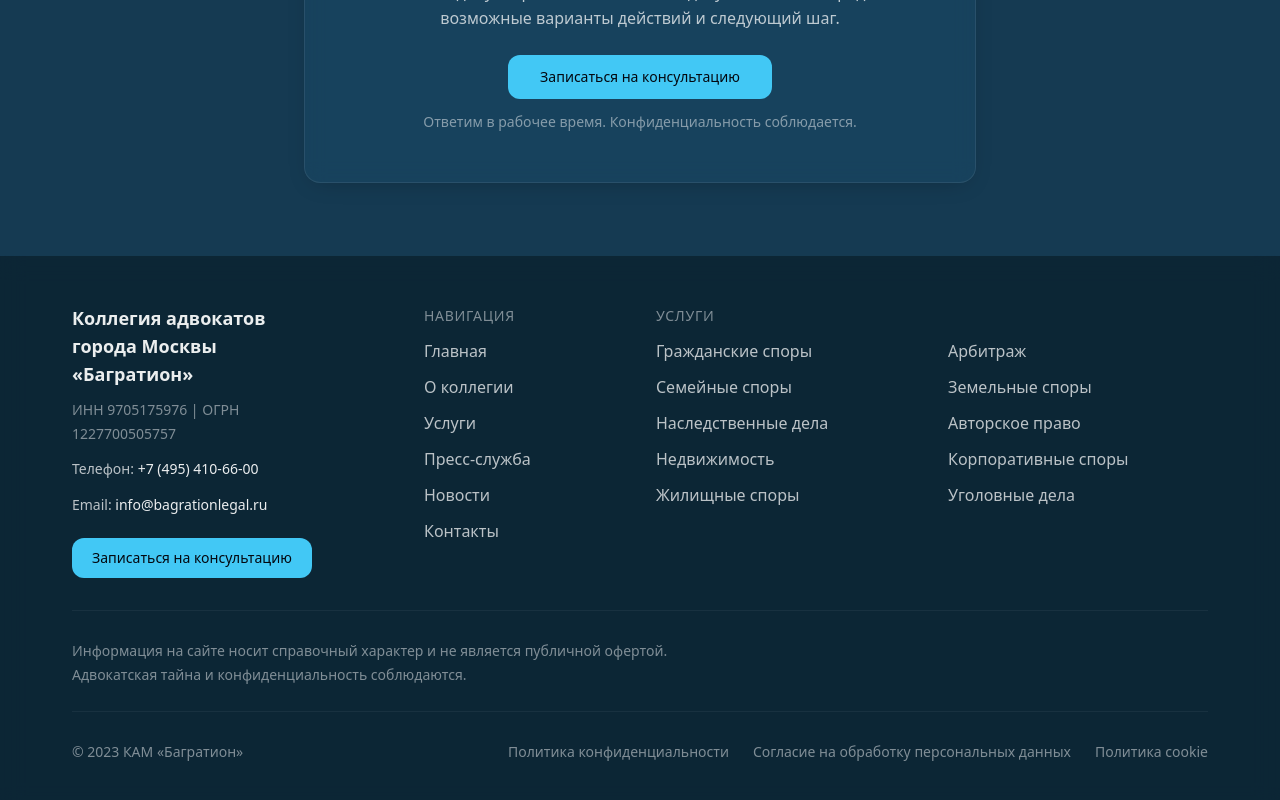
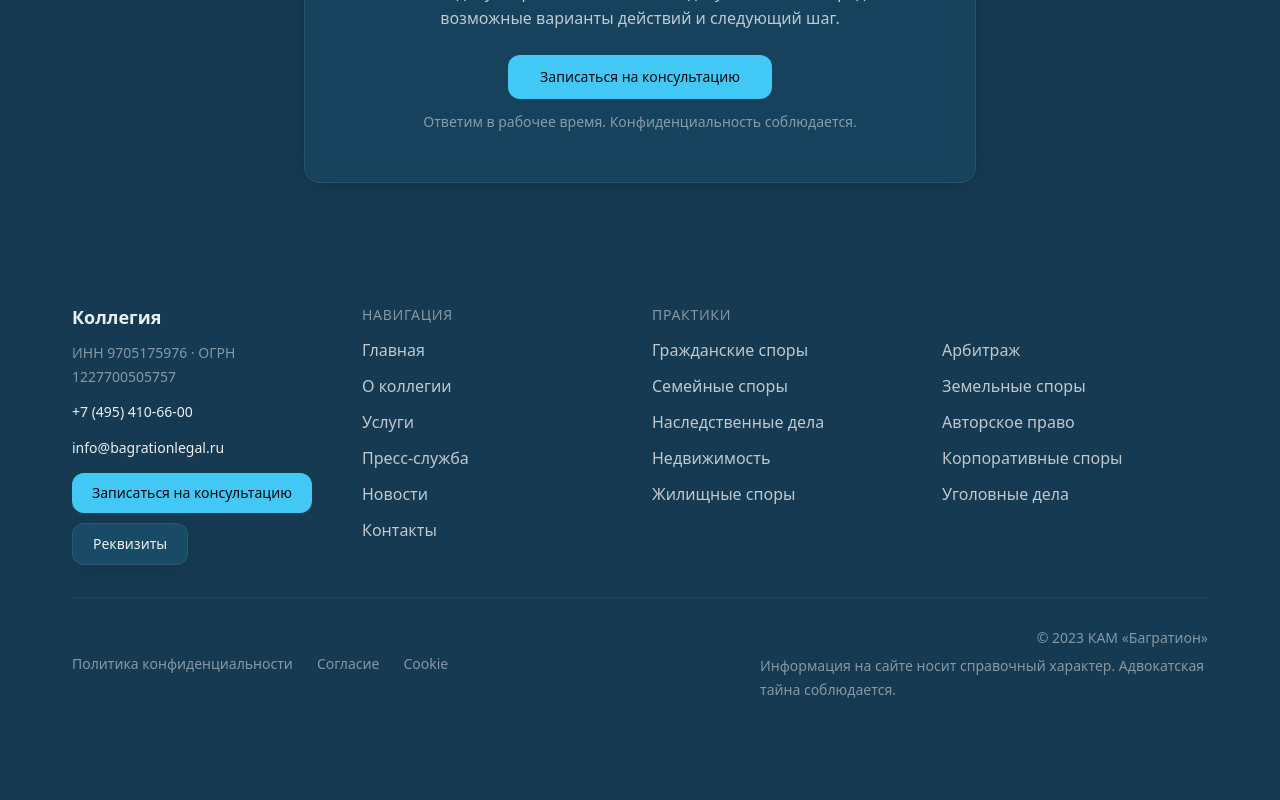
Before and after one commit to mvnikolaec/bagration-site, a Next.js app in the folder web/: page / in a window 1280 px wide. Shown: the part 4757-5557 px from the top of the page. After the commit the page ends 5507 px from the top, so only its background shows below. Built offline with nearby package versions, Linux system fonts and the light colour scheme.

Commit message:
футер

```diff
--- a/web/app/components/Footer.tsx
+++ b/web/app/components/Footer.tsx
@@ -1,11 +1,12 @@
 "use client";
 
 import Link from "next/link";
+import { useState, useRef, useEffect } from "react";
 import Button from "./Button";
 import Container from "./Container";
 import { SERVICES_ITEMS } from "../lib/nav";
 
-const FOOTER_NAV = [
+const NAV_LINKS = [
   { href: "/", label: "Главная" },
   { href: "/about", label: "О коллегии" },
   { href: "/services", label: "Услуги" },
@@ -14,81 +15,149 @@ const FOOTER_NAV = [
   { href: "/contacts", label: "Контакты" },
 ] as const;
 
+const PRACTICES = SERVICES_ITEMS;
+
+const ORG = {
+  name: "Коллегия адвокатов города Москвы «Багратион»",
+  inn: "9705175976",
+  ogrn: "1227700505757",
+  phone: "+7 (495) 410-66-00",
+  email: "info@bagrationlegal.ru",
+} as const;
+
 const BOTTOM_LINKS = [
   { href: "/privacy", label: "Политика конфиденциальности" },
-  { href: "/consent", label: "Согласие на обработку персональных данных" },
-  { href: "/#pop:cookie", label: "Политика cookie" },
+  { href: "/consent", label: "Согласие" },
+  { href: "/#pop:cookie", label: "Cookie" },
 ] as const;
 
-const DISCLAIMER_1 =
-  "Информация на сайте носит справочный характер и не является публичной офертой.";
-const DISCLAIMER_2 =
-  "Адвокатская тайна и конфиденциальность соблюдаются.";
+const DISCLAIMER = "Информация на сайте носит справочный характер. Адвокатская тайна соблюдается.";
+
+function RequisitesPopover({
+  open,
+  onClose,
+  anchorRef,
+}: {
+  open: boolean;
+  onClose: () => void;
+  anchorRef: React.RefObject<HTMLButtonElement | null>;
+}) {
+  const popRef = useRef<HTMLDivElement>(null);
+
+  useEffect(() => {
+    if (!open) return;
+    const handle = (e: MouseEvent) => {
+      const anchor = anchorRef.current;
+      const pop = popRef.current;
+      if (pop?.contains(e.target as Node) || anchor?.contains(e.target as Node)) return;
+      onClose();
+    };
+    document.addEventListener("mousedown", handle);
+    return () => document.removeEventListener("mousedown", handle);
+  }, [open, onClose, anchorRef]);
+
+  if (!open) return null;
+
+  return (
+    <div
+      ref={popRef}
+      className="absolute bottom-full left-0 mb-2 z-50 w-[min(320px,calc(100vw-2rem))] rounded-[var(--card-radius)] border border-[var(--card-border)] bg-[var(--card-bg)] p-4 shadow-lg"
+      role="dialog"
+      aria-label="Реквизиты"
+    >
+      <button
+        type="button"
+        onClick={onClose}
+        className="absolute top-2 right-2 p-1 rounded text-[var(--text-muted)] hover:text-[var(--text-primary)] hover:bg-[var(--card-hover-bg)]"
+        aria-label="Закрыть"
+      >
+        <svg className="w-4 h-4" fill="none" stroke="currentColor" viewBox="0 0 24 24">
+          <path strokeLinecap="round" strokeLinejoin="round" strokeWidth={2} d="M6 18L18 6M6 6l12 12" />
+        </svg>
+      </button>
+      <p className="text-sm font-semibold text-[var(--text-primary)] pr-6">{ORG.name}</p>
+      <p className="mt-1 text-xs text-[var(--text-secondary)]">
+        ИНН {ORG.inn} · ОГРН {ORG.ogrn}
+      </p>
+      <p className="mt-1 text-xs text-[var(--text-secondary)]">
+        Телефон:{" "}
+        <a href={`tel:${ORG.phone.replace(/\s/g, "")}`} className="text-[var(--text-primary)] underline">
+          {ORG.phone}
+        </a>
+      </p>
+      <p className="mt-1 text-xs text-[var(--text-secondary)]">
+        Email:{" "}
+        <a href={`mailto:${ORG.email}`} className="text-[var(--text-primary)] underline">
+          {ORG.email}
+        </a>
+      </p>
+    </div>
+  );
+}
 
 export default function Footer() {
+  const [requisitesOpen, setRequisitesOpen] = useState(false);
+  const requisitesBtnRef = useRef<HTMLButtonElement>(null);
+
   return (
-    <footer
-      className="relative border-t border-transparent bg-transparent"
-      style={{
-        backdropFilter: "blur(12px)",
-        WebkitBackdropFilter: "blur(12px)",
-      }}
-      role="contentinfo"
-    >
-      {/* Фон футера: статичный, как у хедера */}
-      <div
-        className="pointer-events-none absolute inset-0 border-t"
-        style={{
-          background: "var(--header-footer-overlay)",
-          borderColor: "transparent",
-        }}
-        aria-hidden="true"
-      />
-      <Container className="relative z-10 py-10 sm:py-11 lg:py-12">
-        {/* Верхний уровень: mobile/portrait — стопка; desktop/landscape (md+) — 4 равные колонки */}
-        <div className="grid grid-cols-1 gap-8 md:grid-cols-4 md:gap-x-8 md:gap-y-8 md:justify-items-stretch">
-          {/* Колонка 1 — Бренд «Багратион», реквизиты, контакты, CTA (интервал 10px) */}
-          <div className="min-w-0 space-y-2.5">
-            <p className="text-base font-semibold leading-[26px] text-[var(--text-primary)] sm:text-lg sm:leading-[28px]">
-              Коллегия адвокатов города Москвы «Багратион»
+    <footer className="relative" role="contentinfo">
+      <Container className="py-10 sm:py-11 lg:py-12">
+        <div className="grid grid-cols-1 gap-6 md:grid-cols-2 lg:grid-cols-4 lg:gap-6">
+          {/* Колонка 1: Коллегия + реквизиты + CTA */}
+          <div className="min-w-0 flex flex-col gap-2.5">
+            <h2 className="text-base font-semibold leading-[26px] text-[var(--text-primary)] sm:text-lg sm:leading-[28px]">
+              Коллегия
+            </h2>
+            <p className="text-xs leading-[22px] text-[var(--text-muted)] sm:text-sm sm:leading-[24px]">
+              ИНН {ORG.inn} · ОГРН {ORG.ogrn}
             </p>
-            <p className="text-xs leading-[22px] text-[var(--text-muted)] sm:text-sm sm:leading-[24px]">
-              ИНН 9705175976 | ОГРН 1227700505757
-            </p>
-            <ul className="space-y-2.5 text-sm leading-[24px] text-[var(--text-secondary)] sm:leading-[26px]">
+            <ul className="list-none p-0 m-0 flex flex-col gap-2.5 text-sm leading-[24px] text-[var(--text-secondary)] sm:leading-[26px]">
               <li>
-                Телефон:{" "}
                 <a
-                  href="tel:+74954106600"
+                  href={`tel:${ORG.phone.replace(/\s/g, "")}`}
                   className="link-proxity text-[var(--text-primary)] rounded-[4px] focus-visible:outline-none"
                 >
-                  +7 (495) 410-66-00
+                  {ORG.phone}
                 </a>
               </li>
               <li>
-                Email:{" "}
                 <a
-                  href="mailto:info@bagrationlegal.ru"
+                  href={`mailto:${ORG.email}`}
                   className="link-proxity text-[var(--text-primary)] rounded-[4px] focus-visible:outline-none"
                 >
-                  info@bagrationlegal.ru
+                  {ORG.email}
                 </a>
               </li>
             </ul>
-            <div className="pt-2.5">
-              <Button href="/contacts" variant="primary" className="w-full sm:w-auto">
+            <div className="pt-0.5">
+              <Button href="/contacts" variant="primary" className="w-fit">
                 Записаться на консультацию
               </Button>
             </div>
+            <div className="relative">
+              <button
+                ref={requisitesBtnRef}
+                type="button"
+                onClick={() => setRequisitesOpen((v) => !v)}
+                className="btn-proxity-base btn-proxity-secondary px-5 py-2.5 text-sm w-fit"
+              >
+                Реквизиты
+              </button>
+              <RequisitesPopover
+                open={requisitesOpen}
+                onClose={() => setRequisitesOpen(false)}
+                anchorRef={requisitesBtnRef}
+              />
+            </div>
           </div>
 
-          {/* Колонка 2 — Навигация (интервал 10px); на ПК/планшете сдвиг 60px вправо */}
-          <div className="min-w-0 md:ml-[60px]">
+          {/* Колонка 2: Навигация */}
+          <div className="min-w-0">
             <h3 className="text-sm font-medium uppercase leading-[24px] tracking-wider text-[var(--text-muted)]">
               Навигация
             </h3>
-            <ul className="mt-2.5 space-y-2.5">
-              {FOOTER_NAV.map(({ href, label }) => (
+            <ul className="mt-2.5 list-none p-0 m-0 flex flex-col gap-2.5">
+              {NAV_LINKS.map(({ href, label }) => (
                 <li key={href} className="leading-[24px] sm:leading-[26px]">
                   <Link
                     href={href}
@@ -101,14 +170,13 @@ export default function Footer() {
             </ul>
           </div>
 
-          {/* Колонка 3 — Услуги (интервал 10px) */}
-          <div className="min-w-0">
+          {/* Колонки 3–4: Практики (на md один список, на lg — два столбца) */}
+          <div className="min-w-0 md:col-span-2 lg:col-span-1">
             <h3 className="text-sm font-medium uppercase leading-[24px] tracking-wider text-[var(--text-muted)]">
-              Услуги
+              Практики
             </h3>
-            {/* Один список на мобильных и вертикальном планшете */}
-            <ul className="mt-2.5 space-y-2.5 md:hidden">
-              {SERVICES_ITEMS.map(({ href, label }) => (
+            <ul className="mt-2.5 list-none p-0 m-0 flex flex-col gap-2.5 lg:hidden">
+              {PRACTICES.map(({ href, label }) => (
                 <li key={href} className="leading-[24px] sm:leading-[26px]">
                   <Link
                     href={href}
@@ -119,9 +187,8 @@ export default function Footer() {
                 </li>
               ))}
             </ul>
-            {/* Первые 5 пунктов на desktop/landscape */}
-            <ul className="mt-2.5 hidden space-y-2.5 md:block">
-              {SERVICES_ITEMS.slice(0, 5).map(({ href, label }) => (
+            <ul className="mt-2.5 list-none p-0 m-0 hidden flex-col gap-2.5 lg:flex">
+              {PRACTICES.slice(0, 5).map(({ href, label }) => (
                 <li key={href} className="leading-[24px] sm:leading-[26px]">
                   <Link
                     href={href}
@@ -134,16 +201,15 @@ export default function Footer() {
             </ul>
           </div>
 
-          {/* Колонка 4 — Услуги, вторые 5 пунктов (интервал 10px) */}
-          <div className="hidden min-w-0 md:block">
-            <div
+          <div className="hidden min-w-0 lg:block">
+            <h3
               className="text-sm font-medium uppercase leading-[24px] tracking-wider text-[var(--text-muted)] invisible select-none"
               aria-hidden
             >
-              Услуги
-            </div>
-            <ul className="mt-2.5 space-y-2.5">
-              {SERVICES_ITEMS.slice(5, 10).map(({ href, label }) => (
+              Практики
+            </h3>
+            <ul className="mt-2.5 list-none p-0 m-0 flex flex-col gap-2.5">
+              {PRACTICES.slice(5, 10).map(({ href, label }) => (
                 <li key={href} className="leading-[24px] sm:leading-[26px]">
                   <Link
                     href={href}
@@ -157,21 +223,9 @@ export default function Footer() {
           </div>
         </div>
 
-        {/* Юридическая оговорка (интервал 10px) */}
-        <div className="mt-8 border-t border-[var(--border-subtle)]/70 pt-6 sm:mt-8 sm:pt-7">
-          <p className="max-w-2xl text-xs leading-[22px] text-[var(--text-muted)] sm:text-sm sm:leading-[24px]">
-            {DISCLAIMER_1}
-            <br />
-            {DISCLAIMER_2}
-          </p>
-        </div>
-
-        {/* Нижняя полоса (bottom bar), интервал 10px */}
-        <div className="mt-6 flex flex-col items-start justify-between gap-3 border-t border-[var(--border-subtle)]/70 pt-6 sm:flex-row sm:items-center sm:gap-4 sm:pt-7">
-          <p className="text-xs leading-[22px] text-[var(--text-muted)] sm:text-sm sm:leading-[24px]">
-            © 2023 КАМ «Багратион»
-          </p>
-          <nav aria-label="Юридические документы" className="flex flex-wrap items-center gap-x-6 gap-y-2.5">
+        {/* Bottom bar: ссылки слева, дисклеймер и © справа/ниже */}
+        <div className="mt-8 flex flex-col gap-3 border-t border-[var(--border-subtle)]/70 pt-6 sm:flex-row sm:flex-wrap sm:items-center sm:justify-between sm:gap-4 sm:pt-7">
+          <nav aria-label="Юридические документы" className="flex flex-wrap items-center gap-x-6 gap-y-2">
             {BOTTOM_LINKS.map(({ href, label }) => (
               <Link
                 key={href}
@@ -182,6 +236,14 @@ export default function Footer() {
               </Link>
             ))}
           </nav>
+          <div className="flex flex-col gap-1 sm:items-end">
+            <p className="text-xs leading-[22px] text-[var(--text-muted)] sm:text-sm sm:leading-[24px]">
+              © 2023 КАМ «Багратион»
+            </p>
+            <p className="max-w-md text-xs leading-[22px] text-[var(--text-muted)] sm:text-sm sm:leading-[24px]">
+              {DISCLAIMER}
+            </p>
+          </div>
         </div>
       </Container>
     </footer>
```
